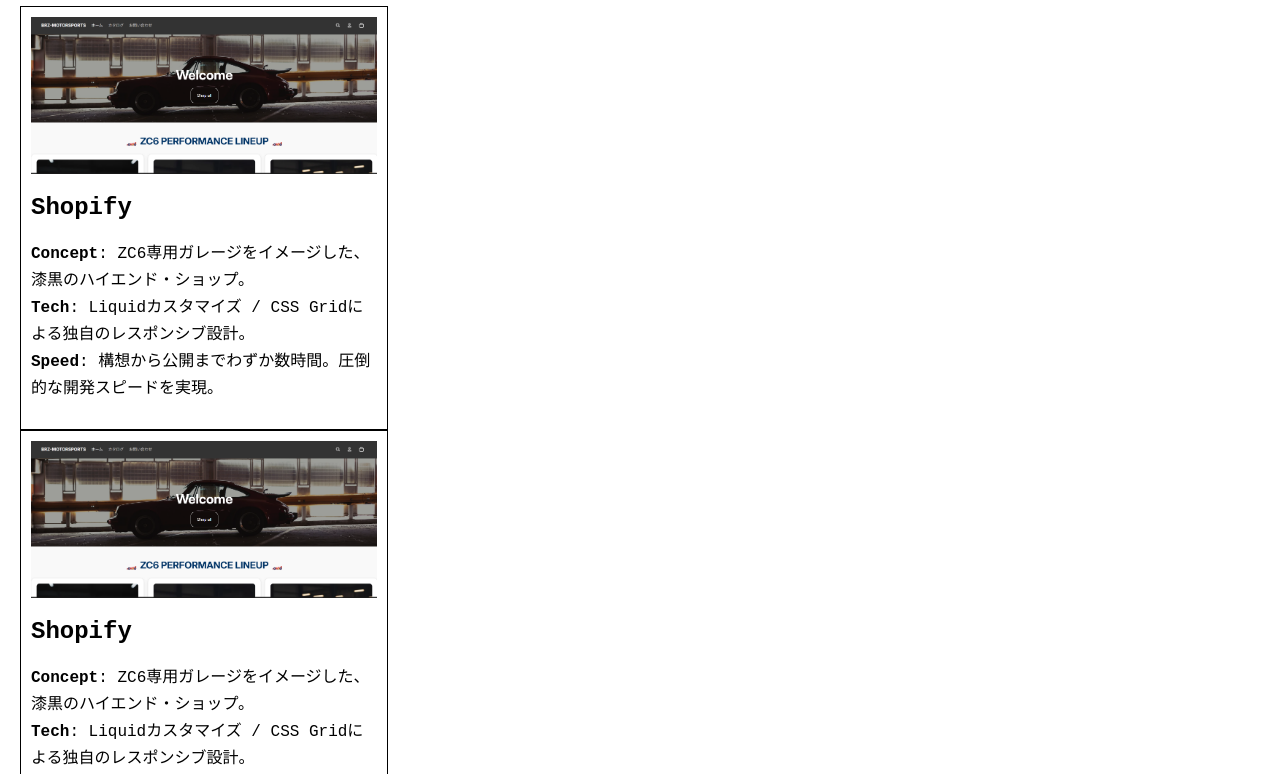
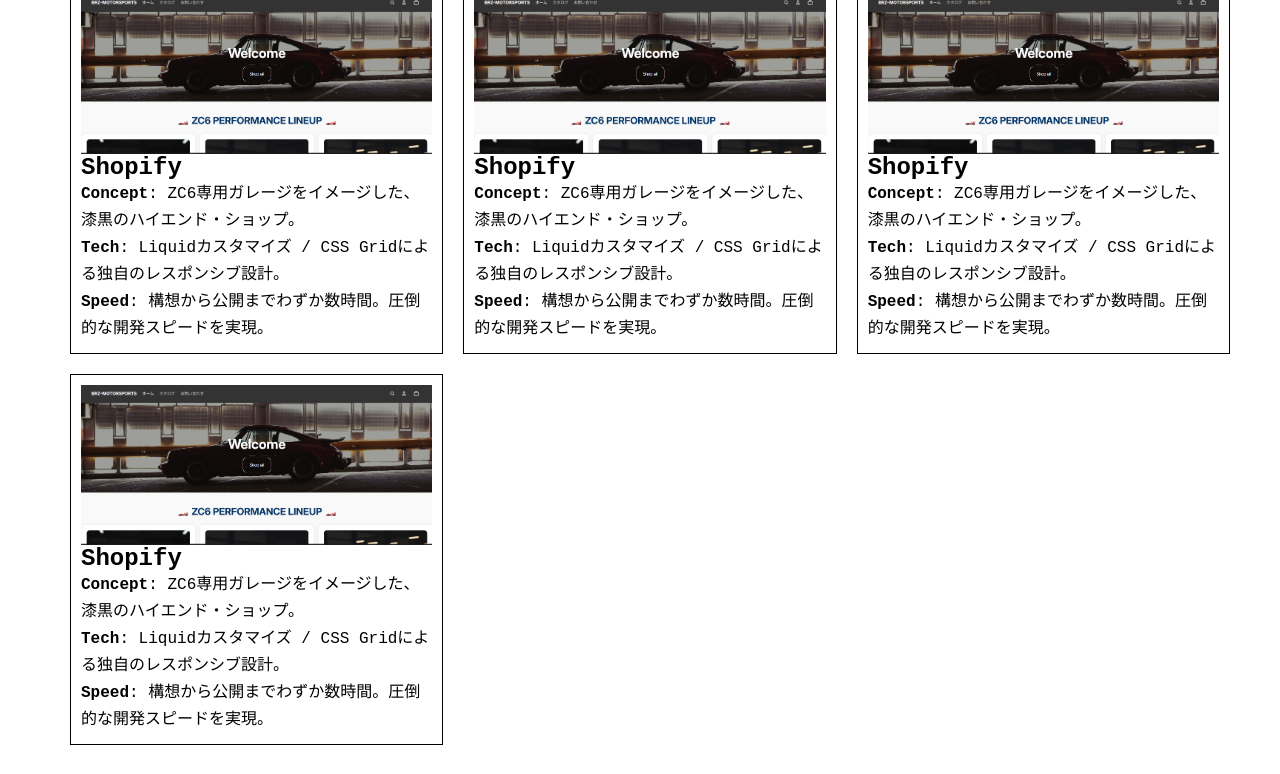
Before and after one commit to ufjkkaio/CAIO-archive, a plain HTML site: page index.html in a window 1280 px wide. Shown: the part 74-848 px from the top of the page. Drawn offline with Linux system fonts and the light colour scheme.

Commit message:
Update index.css

```diff
--- a/index.css
+++ b/index.css
@@ -1,11 +1,20 @@
 @charset "utf-8";
 
+/* CSSの1行目にこれを書く。@mediaの中には入れない！ */
 * {
-  text-decoration: none !important;
-  color: inherit; /* 親の文字色を引き継ぐ */
+  box-sizing: border-box;
+  margin: 0;
+  padding: 0;
 }
 
-body, main {
+/* その下にこれを追加 */
+html, body {
+  overflow-x: hidden;
+  position: relative;
+  width: 100%;
+}
+
+body {
   font-family: 'Courier New', Courier, monospace;
   width: 100%;
   margin-right: 10px;
@@ -17,20 +26,38 @@ h1 {
   text-align: center;
 }
 
-.content-box {
+/* .content-box {
   display: block;
   border: 1px solid black;
   width: 27%;
   padding: 10px;
+} */
+
+/* 2. 親要素を整える */
+main {
+  display: grid;
+  /* 画面幅いっぱいに広げず、最大幅を決めて中央に寄せるのがプロの手法や */
+  max-width: 1200px;
+  margin: 0 auto; /* これが左右中央寄せの黄金ルール */
+  padding: 20px;
+  grid-template-columns: repeat(auto-fit, minmax(300px, 1fr));
+  gap: 20px;
+  justify-content: center; /* グリッド全体を中央に寄せる */
+}
+
+/* 3. 子要素（箱） */
+.content-box {
+  width: 100%; /* 親のグリッド幅に合わせる */
+  border: 1px solid black;
+  padding: 10px;
+  margin: 0; /* 親がgridなら、子にmarginはいらん */
 }
 
 img {
   display: block;
   width: 100%;
   height: auto;
-  /* margin-left: auto;
-  margin-right: auto;
-  margin-top: 5px; */
+  /*margin-top: 5px; */
 }
 
 .explain {
@@ -45,3 +72,21 @@ a {
 a:hover {
   opacity: 0.7;
 }
+
+/* 4. レスポンシブ（スマホ用） */
+@media screen and (max-width: 750px) {
+  .content-box {
+    width: 90%; /* スマホでは画面の9割を使う */
+  }
+}
+
+/* 以下、aタグやimgの指定はそのままでOK */
+img {
+  display: block;
+  width: 100%;
+  height: auto;
+}
+
+h1 {
+  text-align: center;
+}
```
